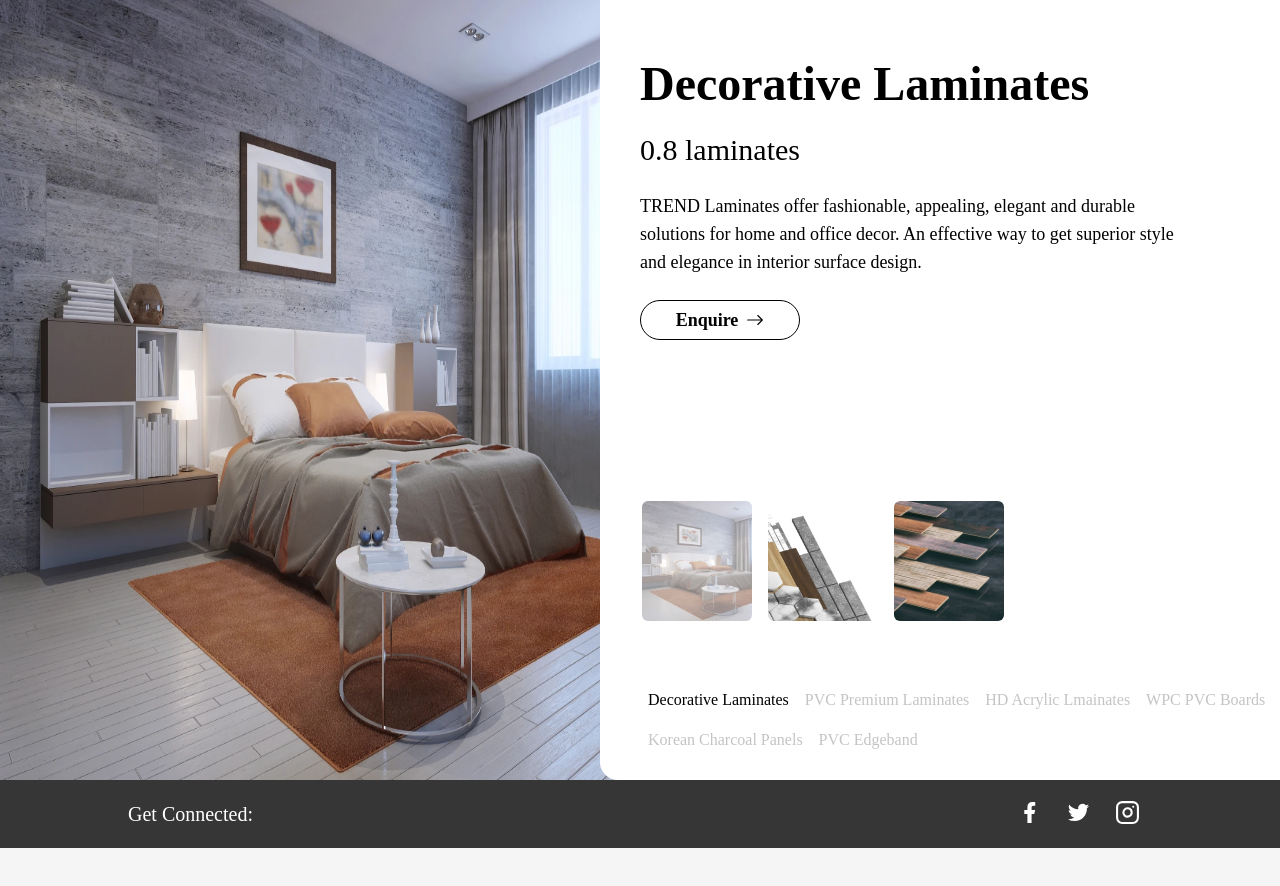
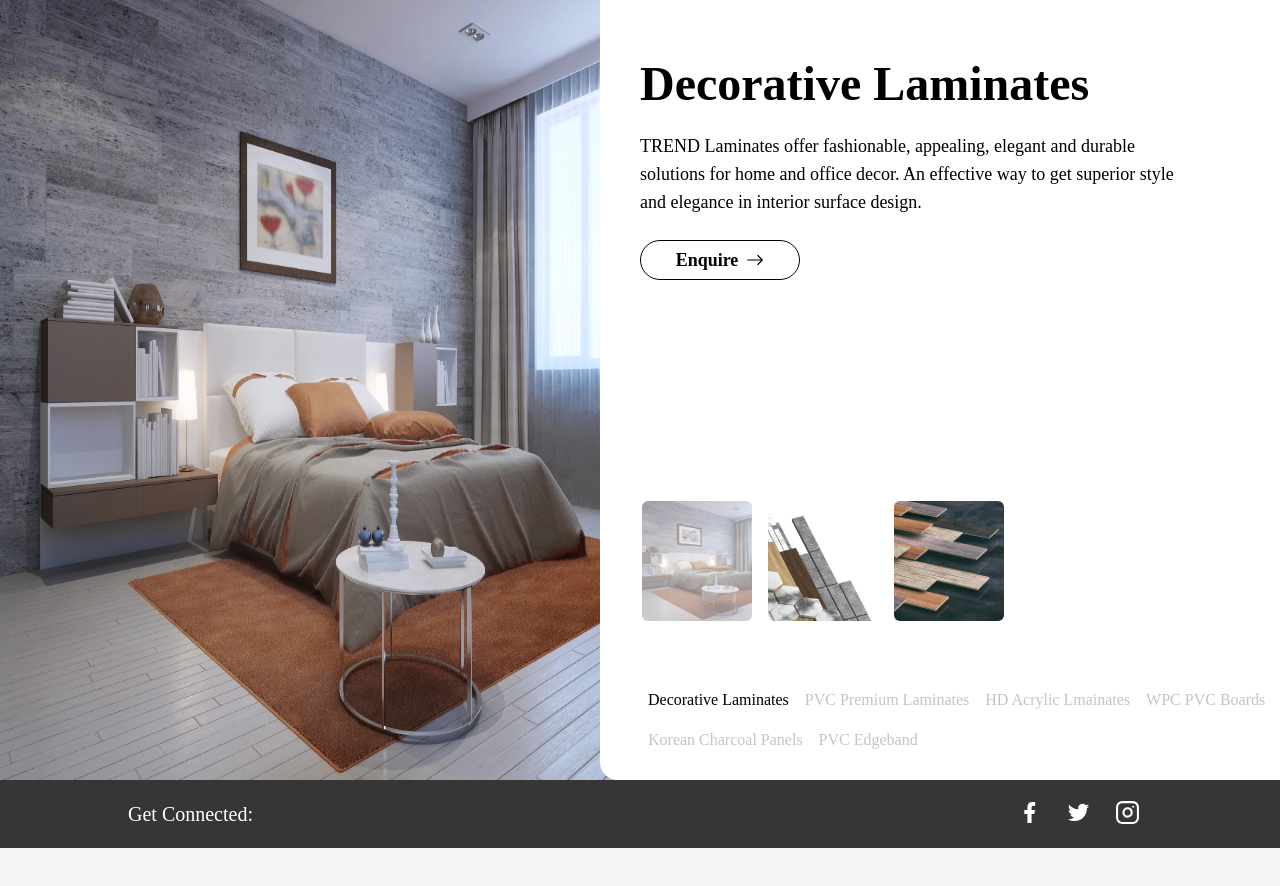
Before and after one commit to lemon-8/trend-laminates, a React (Create React App) app: page /Products in a window 1280 px wide. Shown: the part 820-1706 px from the top of the page. Built offline with nearby package versions, Linux system fonts and the light colour scheme.

Commit message:
fixed: bugs

```diff
--- a/src/Carousel.js
+++ b/src/Carousel.js
@@ -21,7 +21,7 @@ function Carousel() {
     const Products = ({ title, src, src1 }) => {
         return (
             <div className="relative items-center mx-4 mt-20 overflow-hidden text-center">
-                <div className="mx-auto overflow-hidden rounded-md w-72 h-96">
+                <div className="mx-auto overflow-hidden rounded-md max-w-72 h-96">
                     <picture>
                         <source srcset={src} type="image/webp" />
                         <source srcset={src1} type="image/jpg" />
--- a/src/Content.js
+++ b/src/Content.js
@@ -69,7 +69,7 @@ function Content() {
     return (
 
         <div className="mt-20">
-            <div className="h-screen px-10 xl:px-44" data-aos="fade-up" data-aos-duration="2000">
+            <div className="min-h-screen px-10 xl:px-44" data-aos="fade-up" data-aos-duration="2000">
                 <p className="text-5xl font-bold text-center font-garamond">Unparalleled Product Quality</p>
                 <p className="mt-4 mb-2 text-base font-normal text-center text-subtitle">Stunning designs that will give you a taste of the future.</p>
                 <div className="relative z-20 flex">
--- a/src/Products.js
+++ b/src/Products.js
@@ -68,7 +68,6 @@ function Products() {
             src3: decorative3,
             src31: decorative31,
             title: 'Decorative Laminates',
-            subtitle: '0.8 laminates',
             content: 'TREND Laminates offer fashionable, appealing, elegant and durable solutions for home and office decor. An effective way to get superior style and elegance in interior surface design.',
         },
         {
@@ -80,7 +79,6 @@ function Products() {
             src3: pvc_laminate3,
             src31: pvc_laminate31,
             title: 'PVC Premium Laminates',
-            subtitle: '0.8 laminates',
             content: 'Lift up the personality of your interiors with some of the widest range of PVC Fabric Premium Laminates. It’s got the texture, feel and impression to delight and inspire spaces. Flexible in application, the PVC Laminates slabs of Trend give you a space make over perfect to enhance the interior.',
         },
         {
@@ -92,7 +90,6 @@ function Products() {
             src3: acrylic3,
             src31: acrylic31,
             title: 'HD Acrylic Lmainates',
-            subtitle: '0.8 laminates',
             content: 'In a league of its own, Acrylic Hi-Gloss panels enhance high-definition design. The acrylic panels are smooth and soft to the touch as a feather and are resistant to fading, aberration and distortion. Anti-scratch and anti-corrosive.',
         },
         {
@@ -104,7 +101,6 @@ function Products() {
             src3: wpc_board3,
             src31: wpc_board31,
             title: 'WPC PVC Boards',
-            subtitle: '0.8 laminates',
             content: 'Trend WPC and PVC boards are life long, environment-friendly, and have excellent performance. They are anti-UV, waterproof, anti-cracking and moth-proof. These high strength, low-cost boards have a low maintenance cost and usually last from 20 to 30 years.',
         },
         {
@@ -116,7 +112,6 @@ function Products() {
             src3: korean3,
             src31: korean31,
             title: 'Korean Charcoal Panels',
-            subtitle: '0.8 laminates',
             content: 'Trend exclusive Korean Charcoal panels arrive in various textures, patterns, styles and colours. The layered material gives an embossed structure to the surface and adds volume and depth. The panels give character to interior spaces, enhancing homes, offices or commercial properties.',
         },
         {
@@ -128,7 +123,6 @@ function Products() {
             src3: pvc_tape3,
             src31: pvc_tape31,
             title: 'PVC Edgeband',
-            subtitle: '0.8 laminates',
             content: 'Trend edge banding tapes are much sought-coveted in shopping malls, residential houses and entertainment houses to decorate and cover fine edges of furniture. The entire range is designed by utilizing the finest grade materials in tune with global market standards',
         },
     ];
@@ -193,7 +187,7 @@ function Products() {
             </div>
             <div id="products-container" className="relative min-h-screen">
                 <div>
-                    {tabItems.map(({ id, src1, src11, src2, src21, src3, src31, title, subtitle, content }) => {
+                    {tabItems.map(({ id, src1, src11, src2, src21, src3, src31, title, content }) => {
                         return (
                             index === id ?
                                 <div className="relative grid justify-center grid-cols-2 text-left bg-transparent lg:h-screen lg:overflow-hidden tab-content" key={id}>
@@ -218,7 +212,6 @@ function Products() {
                                     </div>
                                     <div className="relative z-10 w-full col-span-2 px-10 bg-white lg:col-span-1 md:py-20 lg:w-1/2 lg:absolute lg:h-screen lg:z-0 lg:right-10 rounded-18">
                                         <p className="text-4xl font-bold md:text-5xl font-garamond">{title}</p>
-                                        <p className="mt-2 text-2xl font-normal md:mt-6 md:text-3xl">{subtitle}</p>
                                         <p className="mt-2 mb-6 text-lg font-normal md:mt-6 md:mb-6">{content}</p>
                                         <Link to="/Contact">
                                             <button className="flex items-center justify-center w-40 h-10 mb-2 text-lg font-bold duration-1000 border border-black shadow-touch hover:shadow-touch1 rounded-3xl hover:text-white">Enquire <BsArrowRight className="ml-2" /></button>
```
